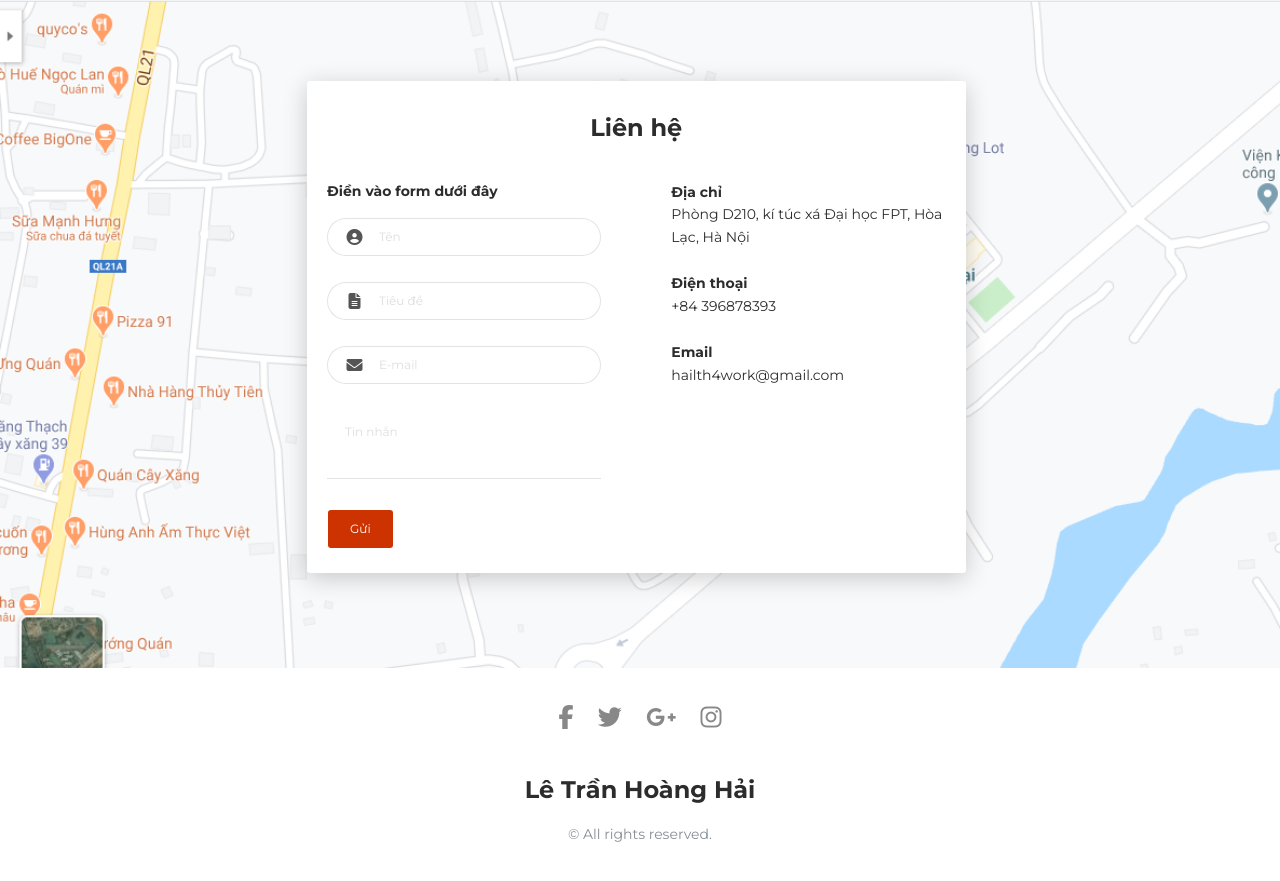
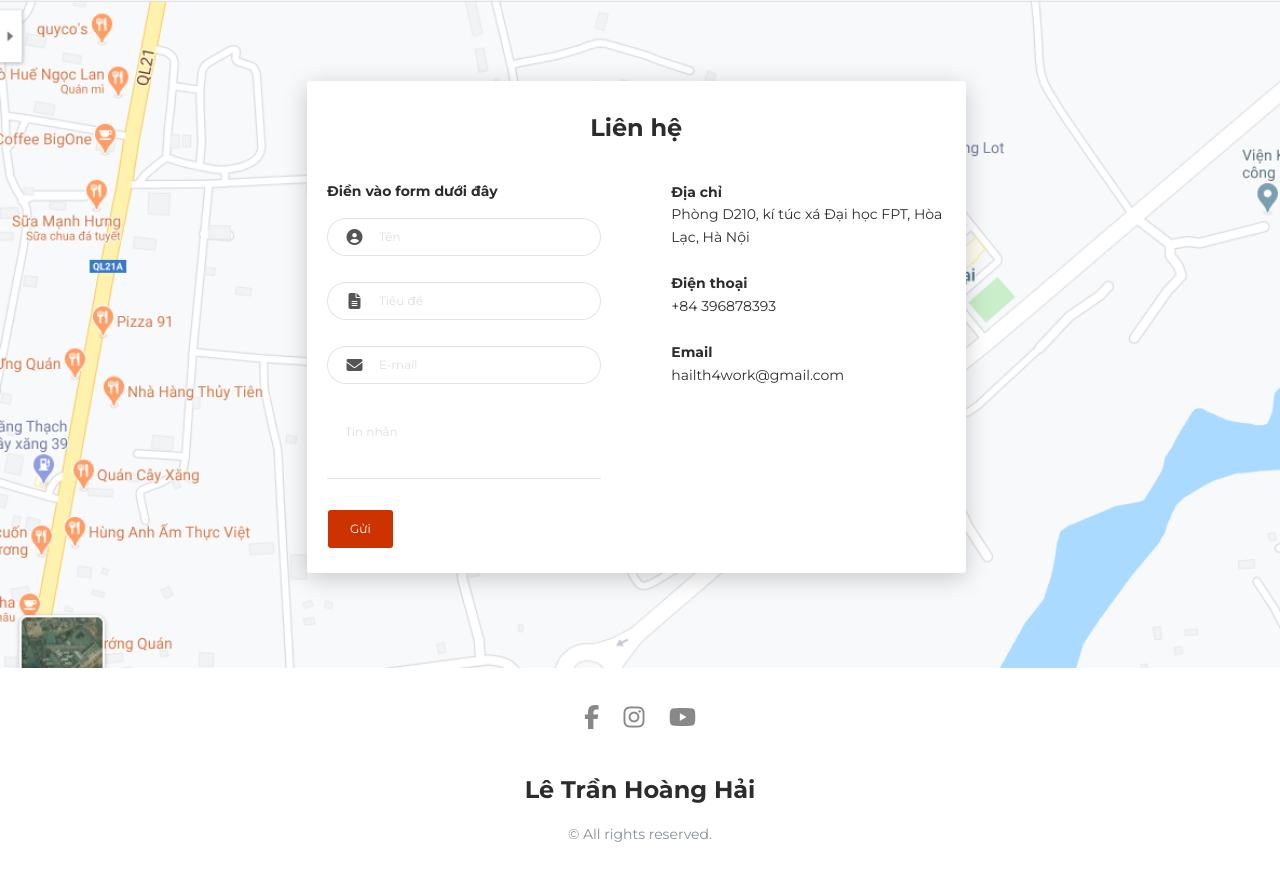
Before and after one commit to aflyingpenguin2/hoanghaiCV, a plain HTML site: page index.html in a window 1280 px wide. Shown: the part 2926-3807 px from the top of the page. Drawn offline with Linux system fonts and the light colour scheme.

Commit message:
Update index.html

```diff
--- a/index.html
+++ b/index.html
@@ -326,7 +326,7 @@
 </div></div>
     </div>
     <footer class="footer">
-      <div class="container text-center"><a class="cc-facebook btn btn-link" href="#"><i class="fa fa-facebook fa-2x " aria-hidden="true"></i></a><a class="cc-twitter btn btn-link " href="#"><i class="fa fa-twitter fa-2x " aria-hidden="true"></i></a><a class="cc-google-plus btn btn-link" href="#"><i class="fa fa-google-plus fa-2x" aria-hidden="true"></i></a><a class="cc-instagram btn btn-link" href="#"><i class="fa fa-instagram fa-2x " aria-hidden="true"></i></a></div>
+      <div class="container text-center"><a class="cc-facebook btn btn-link" href="https://www.facebook.com/lthf9417"><i class="fa fa-facebook fa-2x " aria-hidden="true"></i></a><a class="cc-instagram btn btn-link" href="https://www.instagram.com/afp.2"><i class="fa fa-instagram fa-2x " aria-hidden="true"></i></a><a class="cc-facebook btn btn-link" href="https://www.facebook.com/lthf9417"><i class="fa fa-youtube fa-2x " aria-hidden="true"></i></a></div>
       <div class="h4 title text-center">Lê Trần Hoàng Hải</div>
       <div class="text-center text-muted">
         <p>&copy; All rights reserved.</p>
```
